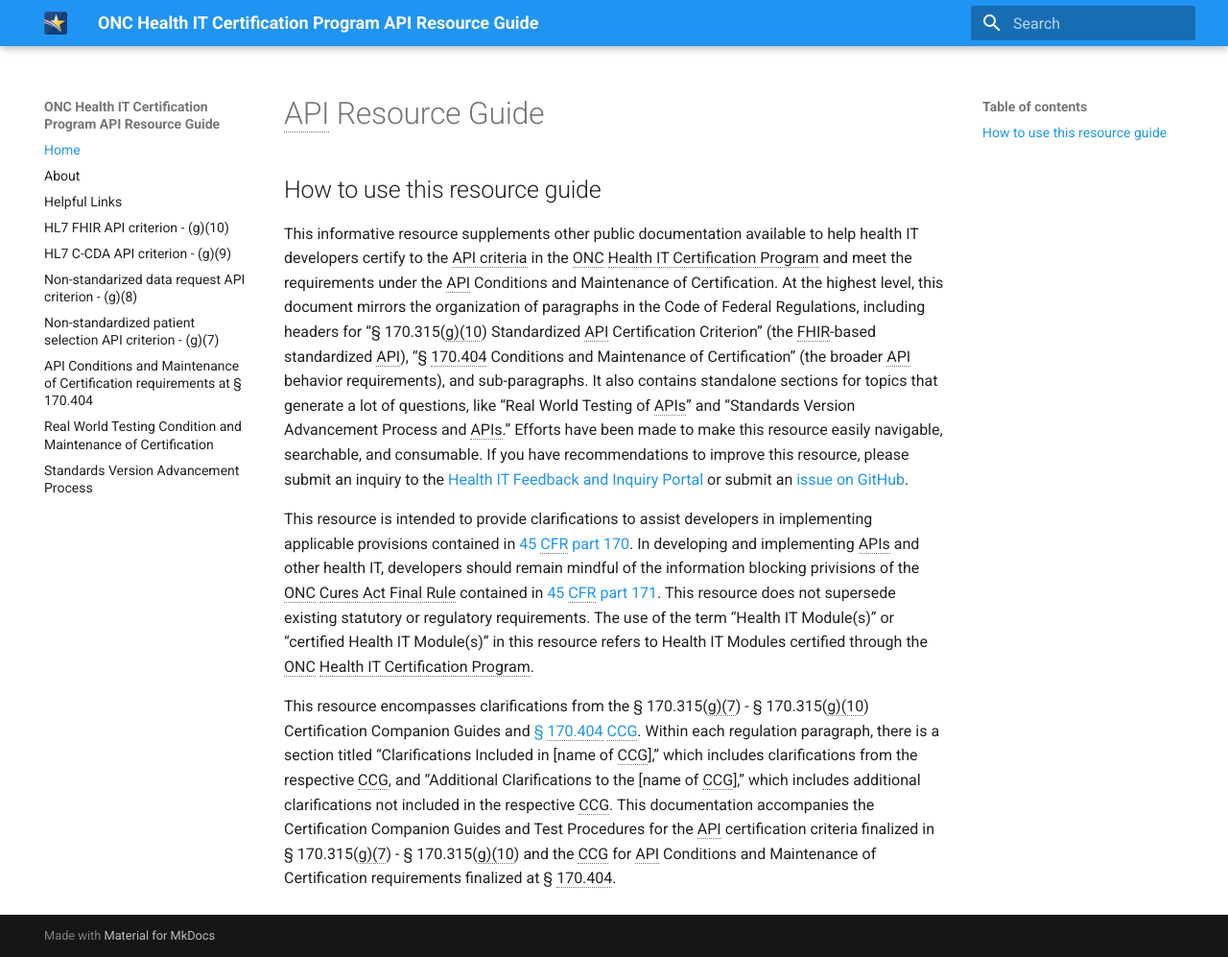
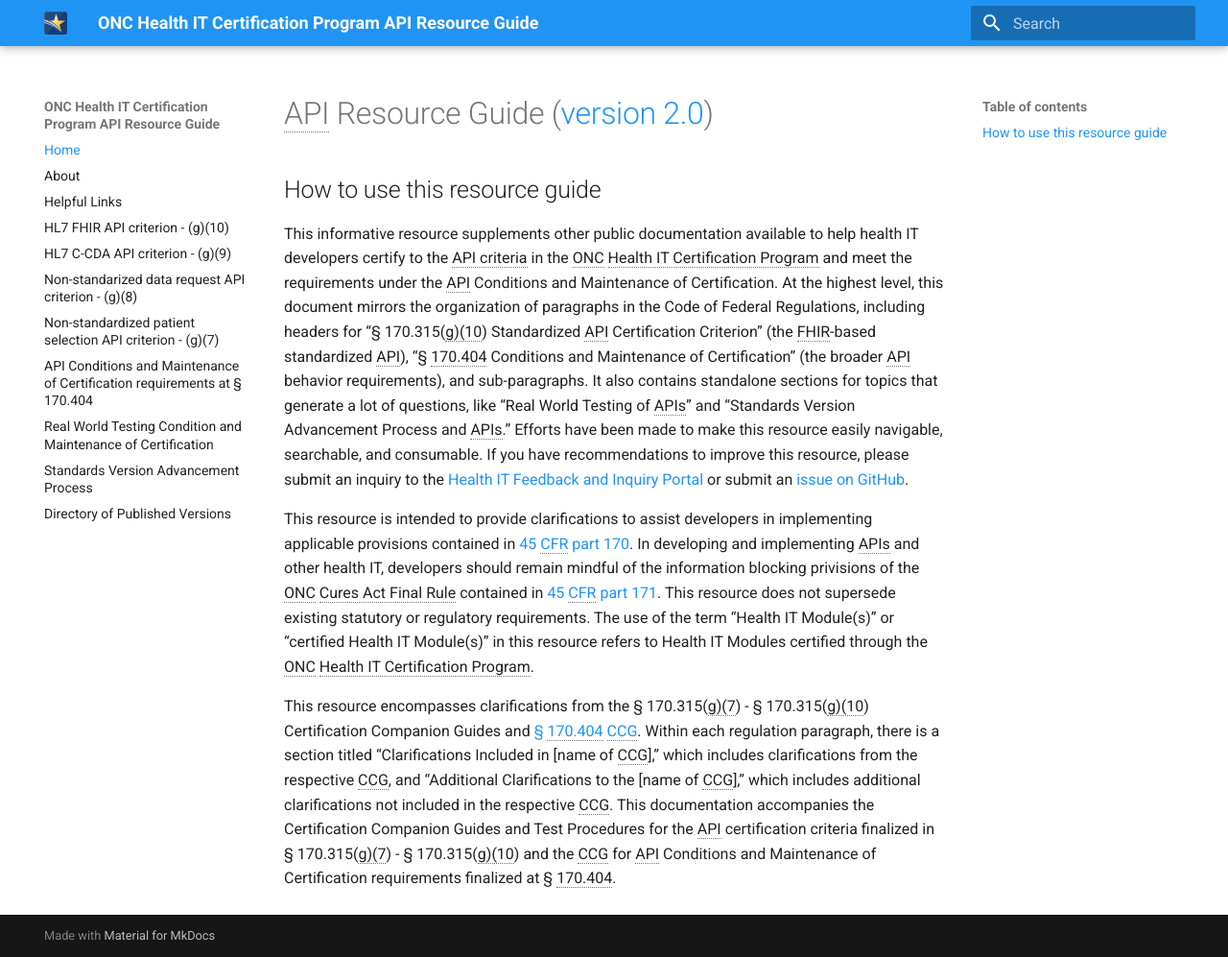
Before and after one commit to onc-healthit/api-resource-guide, an MkDocs documentation site: the page built from docs/index.md, in a window 1280 px wide and 997 px high. Shown: the whole window at 96% size. Built offline with MkDocs 1.6.1 and Material for MkDocs 9.7.7, drawn with Linux system fonts in a browser that asks for light colours; the version menu is left out.

Commit message:
add version history table

```diff
--- a/docs/index.md
+++ b/docs/index.md
@@ -1,4 +1,4 @@
-# API Resource Guide
+# API Resource Guide ([version 2.0](version-directory.md))
 
 ## How to use this resource guide
 
--- /dev/null
+++ b/docs/version-directory.md
@@ -0,0 +1,4 @@
+| Version #| Description of Change | Version Date |
+| ---------| ----------------------|--------------|
+| 1        | API Resource Guide PDF (deprecated)     | November 30, 2020 |
+| 2        | Migrate API Resource Guide content into makrdown website     | ##### |
--- a/mkdocs.yml
+++ b/mkdocs.yml
@@ -10,6 +10,7 @@
   - API Conditions and Maintenance of Certification requirements at § 170.404: 404-conditions-maintenance.md
   - Real World Testing Condition and Maintenance of Certification: real-world-testing-conditions-maintenance.md
   - Standards Version Advancement Process: standards-version-advancement-process.md
+  - Directory of Published Versions: version-directory.md
   # - HealthIT.gov Drupal API: healthit-drupal-api.md
 theme:
   name: material
```
